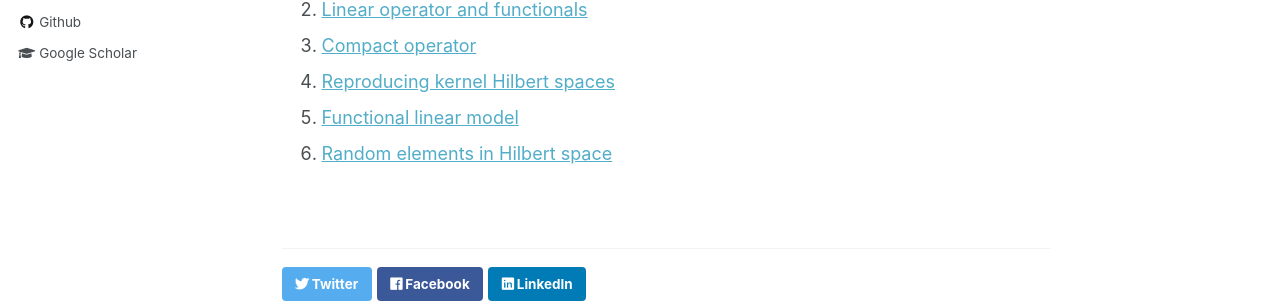
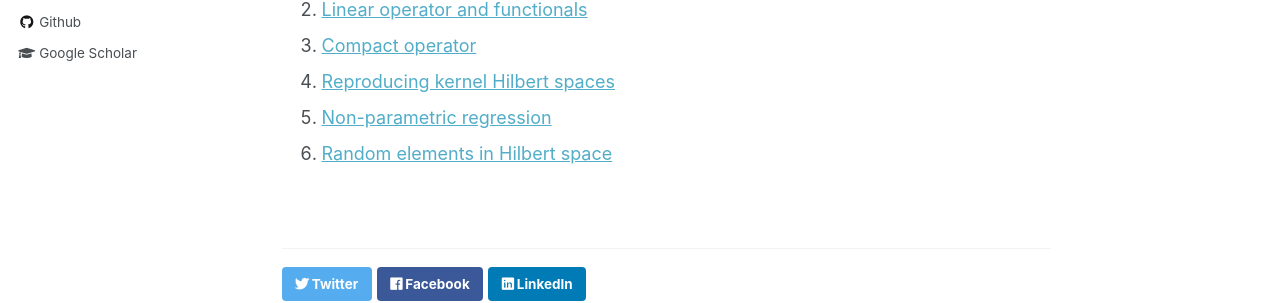
Before and after one commit to Tan-jianbin/Tan-jianbin.github.io, a Jekyll site: the page built from _teaching/2019-fall-teaching.md, in a window 1280 px wide and 1112 px high. Shown: the part 507-810 px from the top of the window. Built offline with Jekyll 4.4.1, drawn with Linux system fonts in a browser that asks for light colours.

Commit message:
Update 2019-fall-teaching.md

```diff
--- a/_teaching/2019-fall-teaching.md
+++ b/_teaching/2019-fall-teaching.md
@@ -22,5 +22,5 @@ Content
 2. [Linear operator and functionals](http://tan-jianbin.github.io/files/PPT_2019-fda/Operator.pdf)
 3. [Compact operator](http://tan-jianbin.github.io/files/PPT_2019-fda/Compact Operator.pdf)
 4. [Reproducing kernel Hilbert spaces](http://tan-jianbin.github.io/files/PPT_2019-fda/Reproducing kernel Hilbert spaces.pdf)
-5. [Functional linear model](http://tan-jianbin.github.io/files/PPT_2019-fda/Non-parametric Regression.pdf)
+5. [Non-parametric regression](http://tan-jianbin.github.io/files/PPT_2019-fda/Non-parametric Regression.pdf)
 6. [Random elements in Hilbert space](http://tan-jianbin.github.io/files/PPT_2019-fda/Random elements in Hilbert space.pdf)
```
